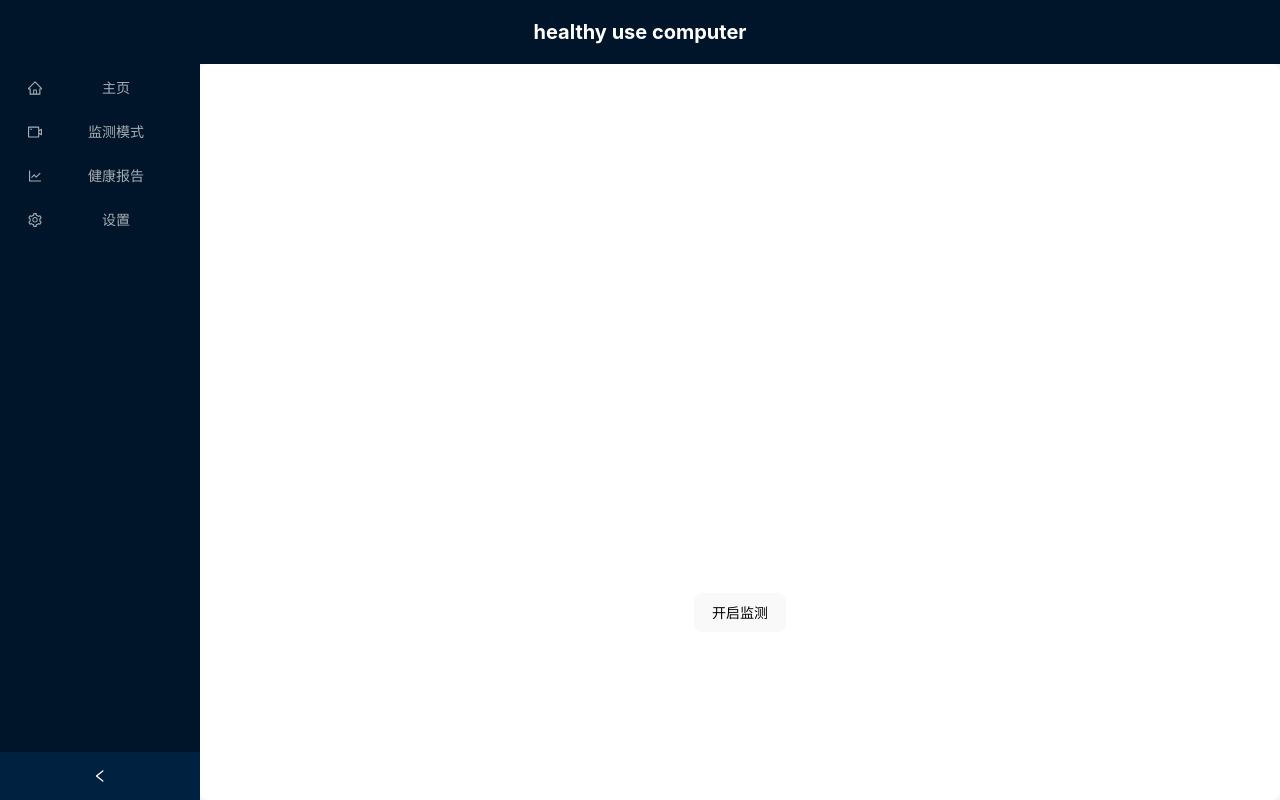
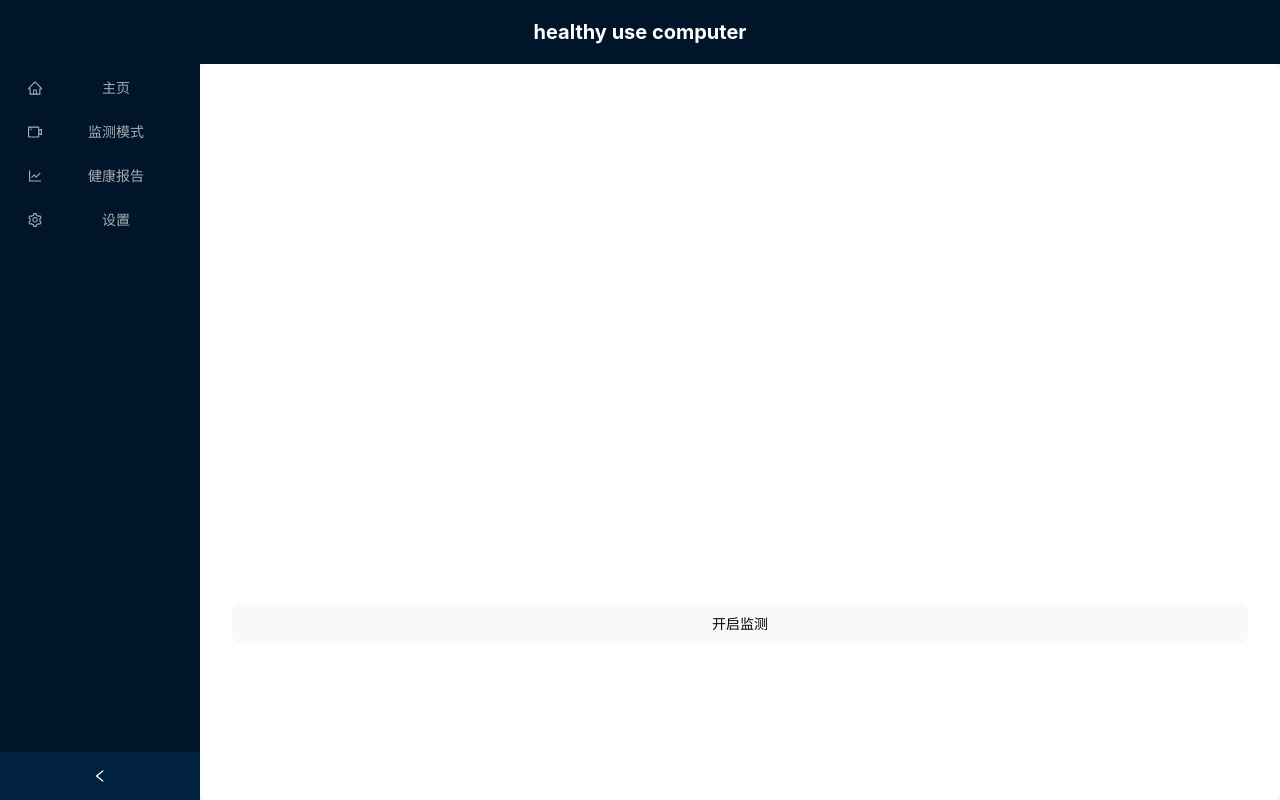
Before and after one commit to Sonya747/healthy-use-computer, a React (Vite) app in the folder frontend/: page /#/camera in a window 1280 px wide. Built offline with nearby package versions, Linux system fonts and the light colour scheme; no server answers.

Commit message:
fix: websocket

```diff
--- a/frontend/src/components/CameraCapture.tsx
+++ b/frontend/src/components/CameraCapture.tsx
@@ -1,6 +1,7 @@
 import { useEffect, useRef, useState } from "react";
-// import io from "socket.io-client";
+import io from "socket.io-client";
 import { VideoCameraOutlined } from "@ant-design/icons";
+import { wsUrl } from "../constants/api";
 /* 摄像头组件
 调用摄像头，显示画面，生成Base64数据
  */
@@ -10,19 +11,43 @@ const CameraCapture = () => {
   const [isCameraOn, setIsCameraOn] = useState(false);
   const socketRef = useRef(null);
 
-  // useEffect(() => {
-  //   //TODO socket.io server url
-  //   socketRef.current = io("http://websocket-server-url");
-  //   // 监听后端消息
-  //   socketRef.current.on("message-from-backend", (message) => {
-  //     console.log("Message ", message);
-  //   });
-  //   return () => {
-  //     if (socketRef.current) {
-  //       socketRef.current.disconnect();
-  //     }
-  //   };
-  // }, []);
+  useEffect(() => {
+    if (!isCameraOn) {
+      if (socketRef.current) {
+        socketRef.current.disconnect()
+      };
+      stopCamera();
+      return;
+    }
+    //TODO socket.io server url
+    socketRef.current = io(wsUrl);
+    // 监听后端消息
+    socketRef.current.on("message-from-backend", (message) => {
+      console.log("Message ", message);
+    });
+    return () => {
+      if (socketRef.current) {
+        socketRef.current.disconnect();
+      }
+    };
+  }, [isCameraOn]);
+
+
+
+  useEffect(() => {
+    if (!isCameraOn && stream) {
+      stream.getTracks().forEach(track => track.stop());
+      setStream(null);
+    }
+  }, [isCameraOn, stream]);
+
+  const stopCamera = () => {
+    if (stream) {
+      stream.getTracks().forEach((track) => track.stop());
+      setStream(null);
+      setIsCameraOn(false);
+    }
+  };
 
   const startCamera = async () => {
     try {
@@ -41,22 +66,8 @@ const CameraCapture = () => {
   };
 
 
-  useEffect(() => {
-    if (!isCameraOn && stream) {
-        stream.getTracks().forEach(track => track.stop());
-        setStream(null);
-    }
-    console.log(isCameraOn, stream)
-}, [isCameraOn, stream]);
 
-  const stopCamera = () => {
-    if (stream) {
-      stream.getTracks().forEach((track) => track.stop());
-      setStream(null);
-      setIsCameraOn(false);
-    }
-  };
-
+  //TODO
   const sendVideoStream = () => {
     const canvas = document.createElement("canvas");
     const context = canvas.getContext("2d");
@@ -77,9 +88,9 @@ const CameraCapture = () => {
 
   return (
     <div>
-      <video ref={videoRef} height={500} style={{padding:'8px'}} autoPlay >
+      <video ref={videoRef} height={500} style={{ padding: '8px' }} autoPlay >
         <VideoCameraOutlined />
-        </video>
+      </video>
       {!isCameraOn ? (
         <button onClick={startCamera}>开启监测</button>
       ) : (
--- a/frontend/src/pages/Camera/Camera.tsx
+++ b/frontend/src/pages/Camera/Camera.tsx
@@ -1,14 +1,129 @@
-import CameraCapture from "../../components/CameraCapture";
+import { useEffect, useRef, useState } from "react";
+import { VideoCameraOutlined } from "@ant-design/icons";
 import { wsUrl } from "../../constants/api";
+import './index.css'
+//TODO less cssmodule
 
+/* 摄像头组件
+调用摄像头，显示画面，生成Base64数据
+ */
 const Camera = () => {
-  const setWs = () => {
-    const ws = new WebSocket(wsUrl)
+  const videoRef = useRef(null);
+  const [stream, setStream] = useState(null);
+  const [isCameraOn, setIsCameraOn] = useState(false);
+  const socketRef = useRef(null);
+
+  // 建立websocket连接
+  useEffect(() => {
+    if (!isCameraOn) {
+      if (socketRef.current) {
+        socketRef.current.close(); // 正确关闭方法
+      }
+      stopCamera();
+      return;
+    }
+
+    // 创建原生WebSocket连接
+    const ws = new WebSocket(wsUrl);
+
     ws.onopen = () => {
-      console.log("websocket建立连接")
+      console.log('WebSocket已连接');
+      sendVideoStream(); // 开始发送视频帧
+    };
+
+    ws.onmessage = (event) => {
+      const data = JSON.parse(event.data);
+      console.log('分析结果:', data);
+    };
+
+    ws.onerror = (error) => {
+      console.error('WebSocket错误:', error);
+    };
+
+    socketRef.current = ws;
+
+    return () => {
+      if (socketRef.current?.readyState === WebSocket.OPEN) {
+        socketRef.current.close();
+      }
+    };
+  }, [isCameraOn]);
+
+
+
+  // 停止摄像头stream
+  useEffect(() => {
+    if (!isCameraOn && stream) {
+      stream.getTracks().forEach(track => track.stop());
+      setStream(null);
     }
-  }
-  return (<>
-    <CameraCapture /></>)
-}
+  }, [isCameraOn, stream]);
+
+  const stopCamera = () => {
+    if (stream) {
+      stream.getTracks().forEach((track) => track.stop());
+      setStream(null);
+      setIsCameraOn(false);
+    }
+  };
+
+  // 开启摄像头stream
+  const startCamera = async () => {
+    try {
+      const stream = await navigator.mediaDevices.getUserMedia({
+        video: true,
+      });
+      setStream(stream);
+      if (videoRef.current) {
+        videoRef.current.srcObject = stream;
+      }
+      setIsCameraOn(true);
+      sendVideoStream();
+    } catch (err) {
+      console.error("video stream error", err);
+    }
+  };
+
+  // 发送视频帧
+  //TODO
+  const sendVideoStream = () => {
+    const canvas = document.createElement("canvas");
+    const context = canvas.getContext("2d");
+
+    // 优化为二进制传输
+    const sendFrame = () => {
+      if (videoRef.current && isCameraOn && socketRef.current?.readyState === WebSocket.OPEN) {
+        canvas.width = videoRef.current.videoWidth;
+        canvas.height = videoRef.current.videoHeight;
+        context.drawImage(videoRef.current, 0, 0, canvas.width, canvas.height);
+
+        // 转换为Blob发送二进制数据
+        canvas.toBlob(blob => {
+          if (blob) {
+            socketRef.current.send(blob); // 正确发送方法
+          }
+        }, 'image/jpeg', 0.7);
+
+        requestAnimationFrame(sendFrame);
+      }
+    };
+    sendFrame();
+  };
+
+  return (
+    <div className="wrapper">
+      <div className="videoWrapper">
+        <video ref={videoRef} autoPlay >
+          <VideoCameraOutlined />
+        </video>
+      </div>
+      {!isCameraOn ? (
+        <button onClick={startCamera}>开启监测</button>
+      ) : (
+        <button onClick={stopCamera}>结束监测</button>
+      )}
+    </div>
+  );
+};
+
 export default Camera;
--- /dev/null
+++ b/frontend/src/pages/Camera/index.css
@@ -0,0 +1,17 @@
+.videoWrapper{
+    display: flex;
+    /* min-height: 400px;
+    min-width: 500px; */
+    width: 100%;
+
+    video{
+        flex-shrink: 1;
+        width: 100%;
+        height: 100%;
+    }
+}
+.wrapper{
+    display: flex;
+    padding: 8px;
+    flex-direction: column;
+}
--- a/package.json
+++ b/package.json
@@ -5,7 +5,7 @@
     "main": "electron/main.ts",
     "scripts": {
         "start": "concurrently \"npm run start-backend\" \"npm run start-frontend\" \"npm run start-electron\"",
-        "start-backend": "cd backend && uvicorn main:app --reload --host localhost --port 8000",
+        "start-backend": "cd backend && uvicorn main:app --reload --host localhost --port 8000 --ws websockets",
         "start-frontend": "cd frontend && npm run dev",
         "start-electron": "electron electron/main.ts"
     },
```
Also changed, not shown: 2 other files (tests, documents, lock files or other folders).
